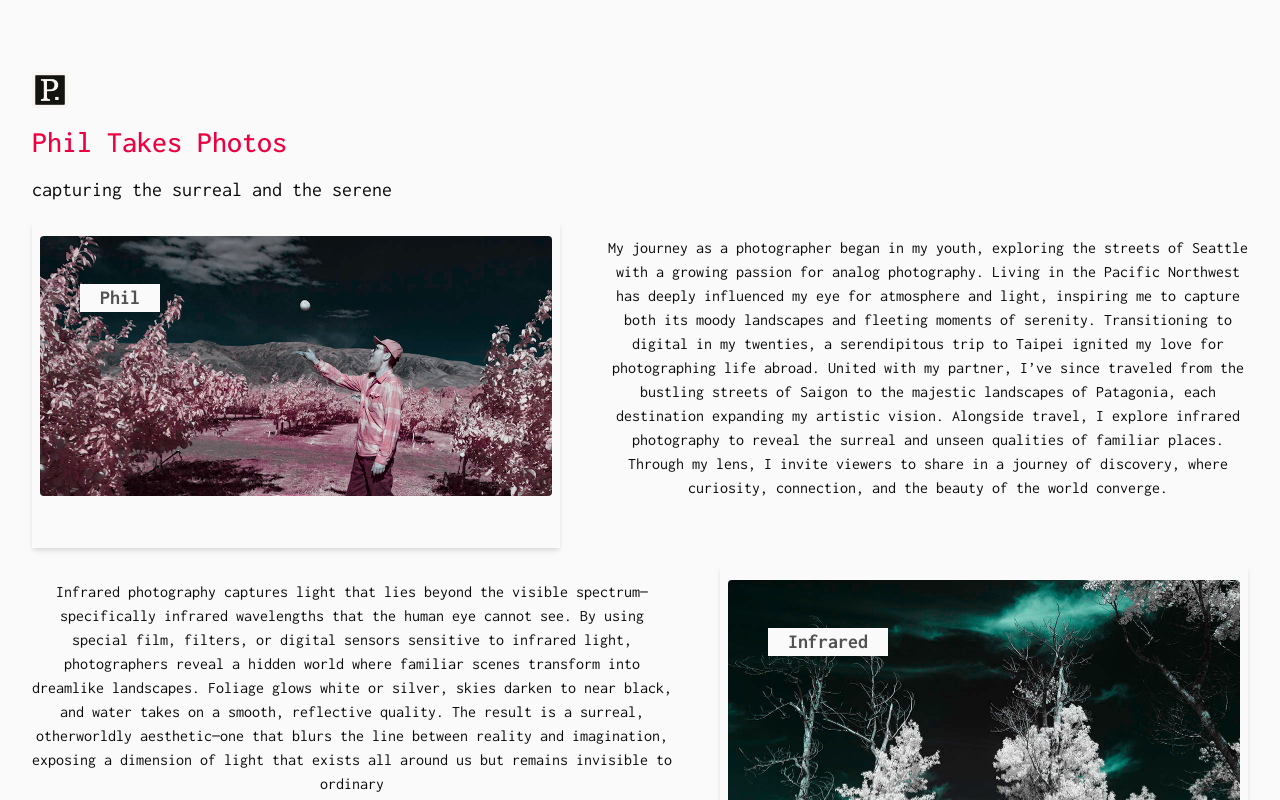
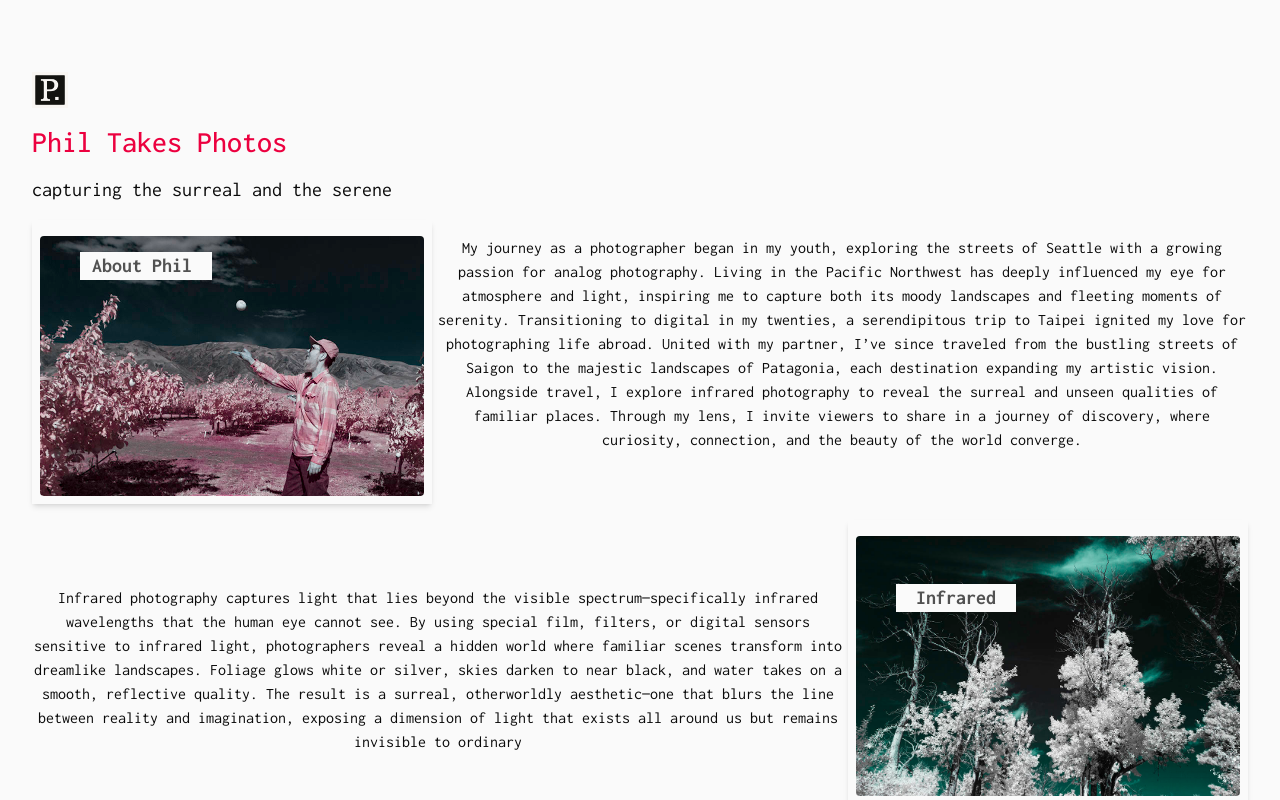
Before and after one commit to philwilt/phil-takes-photos, a React (Vite) app: page /about in a window 1280 px wide. Shown: the top 800 px of the page. Built offline with nearby package versions, Linux system fonts and the light colour scheme.

Commit message:
Mobile fixes

```diff
--- a/src/About.tsx
+++ b/src/About.tsx
@@ -18,6 +18,7 @@ function About() {
               height={36}
             />
           </Link>
+
           <Link
             to="/"
             className="text-3xl font-large flex flex-row content-center justify-center"
@@ -26,18 +27,21 @@ function About() {
               Phil Takes Photos
             </h1>
           </Link>
+
           <h2 className="text-xl font-large flex flex-row text-center">
             capturing the surreal and the serene
           </h2>
-          <div className="flex flex-row ">
-            <div className="shadow-md shadow-black-950/10 p-2 items-center flex flex-col">
-              <div className=" text-xl font-large flex flex-row mt-2 text-center rounded-sm pl-10 pr-40 pt-10 pb-20 bg-[url(/about-me.jpg)] bg-cover h-[260px] w-lg">
-                <div className="text-xl font-large font-bold flex flex-row mt-2 text-center bg-neutral-50 text-neutral-600 pl-5 pr-5 h-fit">
-                  Phil
+
+          <div className="flex lg:flex-row flex-col">
+            <div className="shadow-md shadow-black-950/10 p-2 flex flex-col">
+              <div className=" text-xl font-large flex flex-row mt-2 rounded-sm pl-2 sm:pl-10 pr-40 pt-2 pb-20 bg-[url(/about-me.jpg)] bg-cover bg-top-right md:bg-center h-[260px] sm:w-sm">
+                <div className="text-xl font-large font-bold flex flex-row mt-2 bg-neutral-50 text-neutral-600 pl-3 pr-5 h-fit">
+                  About Phil
                 </div>
               </div>
             </div>
-            <div className="flex sm:flex-row pt-4 pb-12 pl-12">
+
+            <div className="flex pt-4 pb-12 pl-1">
               <p>
                 My journey as a photographer began in my youth, exploring the
                 streets of Seattle with a growing passion for analog
@@ -56,8 +60,9 @@ function About() {
               </p>
             </div>
           </div>
-          <div className="flex flex-row ">
-            <div className="flex flex-row pt-4 pr-12">
+
+          <div className="flex lg:flex-row flex-col-reverse items-center">
+            <div className="flex pt-4 pr-1">
               <p>
                 Infrared photography captures light that lies beyond the visible
                 spectrum—specifically infrared wavelengths that the human eye
@@ -71,8 +76,9 @@ function About() {
                 exists all around us but remains invisible to ordinary
               </p>
             </div>
-            <div className="shadow-md shadow-black-950/10 p-2 flex flex-col">
-              <div className=" text-xl font-large flex  mt-2 rounded-sm  pl-10 mr-0 pt-10 pb-20 bg-[url(/about-ir.jpg)] bg-cover h-[260px] w-lg">
+
+            <div className="shadow-md shadow-black-950/10 p-2">
+              <div className=" text-xl font-large flex mt-2 rounded-sm  pl-10 pr-40 pt-10 pb-20 bg-[url(/about-ir.jpg)] bg-cover h-[260px] sm:w-sm">
                 <div className="text-xl font-large font-bold flex flex-row mt-2 text-left bg-neutral-50 text-neutral-600 pl-5 pr-5 h-fit">
                   Infrared
                 </div>
--- a/src/Home.tsx
+++ b/src/Home.tsx
@@ -14,14 +14,17 @@ function Home() {
             height={36}
             className="text-3xl font-large flex flex-row content-center"
           />
+
           <h1 className="text-3xl font-large flex flex-row">
             Phil Takes Photos
           </h1>
-          <h2 className="text-xl font-large flex flex-row  text-center">
+
+          <h2 className="text-xl font-large flex flex-row text-center">
             capturing the surreal and the serene
           </h2>
-          <div className="flex flex-row">
-            <Link to={"/galleries"}>
+
+          <div className="flex flex-col sm:flex-row">
+            <Link to={"/galleries"} className="flex flex-row">
               <div className="shadow-md shadow-black-950/10 p-2 transform transition duration-300 hover:scale-102">
                 <div className=" text-xl font-large flex flex-row mt-2 text-center rounded-sm pl-10 pr-40 pt-10 pb-20 bg-[url(/hero-1.png)] bg-cover">
                   <div className="text-xl font-large font-bold flex flex-row mt-2 text-center bg-neutral-50 pl-5 pr-5">
@@ -31,10 +34,10 @@ function Home() {
               </div>
             </Link>
 
-            <Link to={"/about"}>
+            <Link to={"/about"} className="flex flex-row">
               <div className="shadow-md shadow-black-950/10 p-2 transform transition duration-300 hover:scale-102">
                 <div className=" text-xl font-large flex flex-row mt-2 text-center rounded-sm pl-10 pr-40 pt-10 pb-20 bg-[url(/about-me.jpg)] bg-cover">
-                  <div className="text-xl font-large font-bold flex flex-row mt-2 text-center bg-neutral-50 pl-5 pr-5">
+                  <div className="text-xl font-large font-bold flex flex-row mt-2 text-center bg-neutral-50 pl-5 pr-5 ml-3 mr-2">
                     About
                   </div>
                 </div>
```
Also changed, not shown: public/about-me.jpg.
